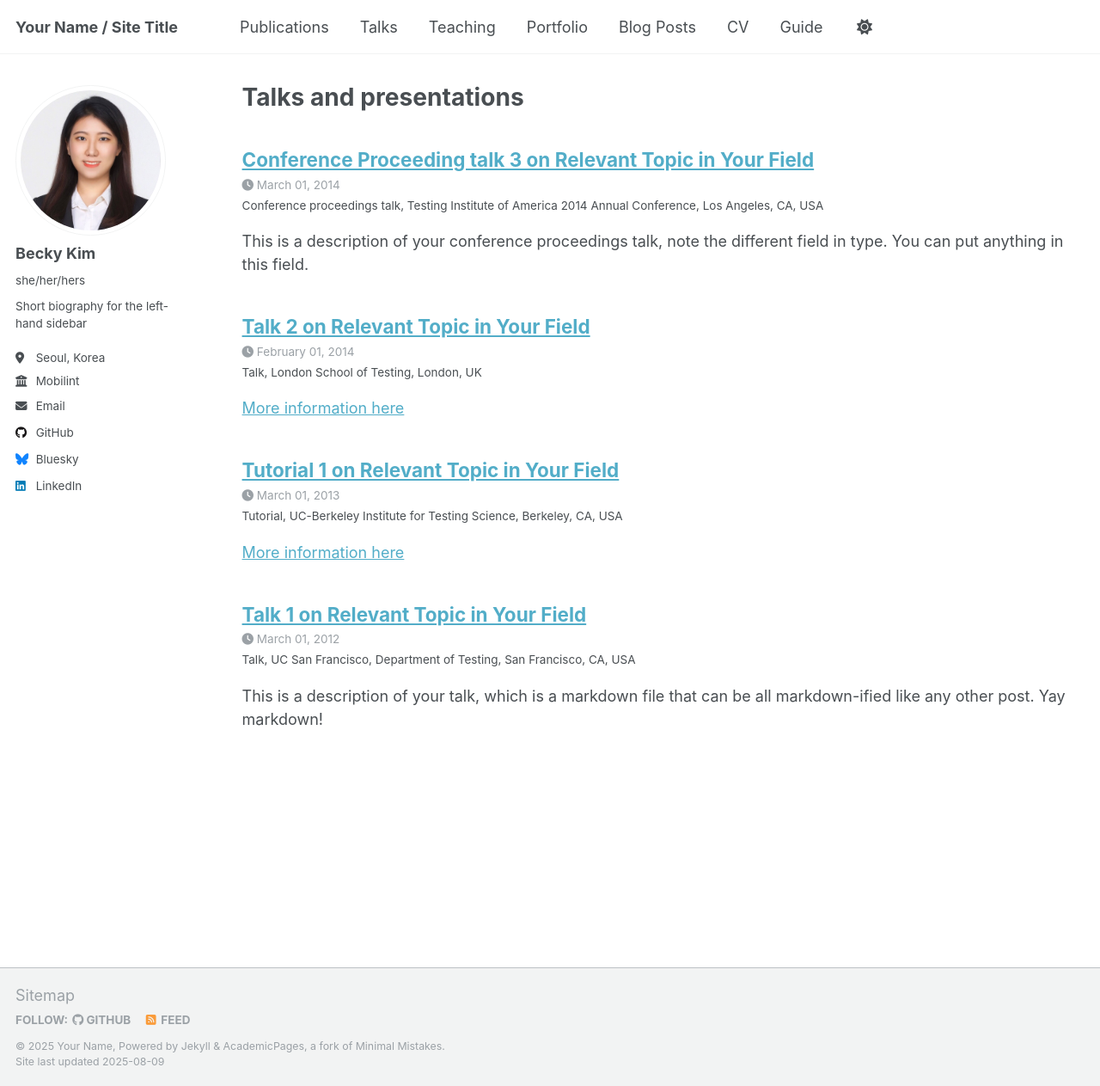
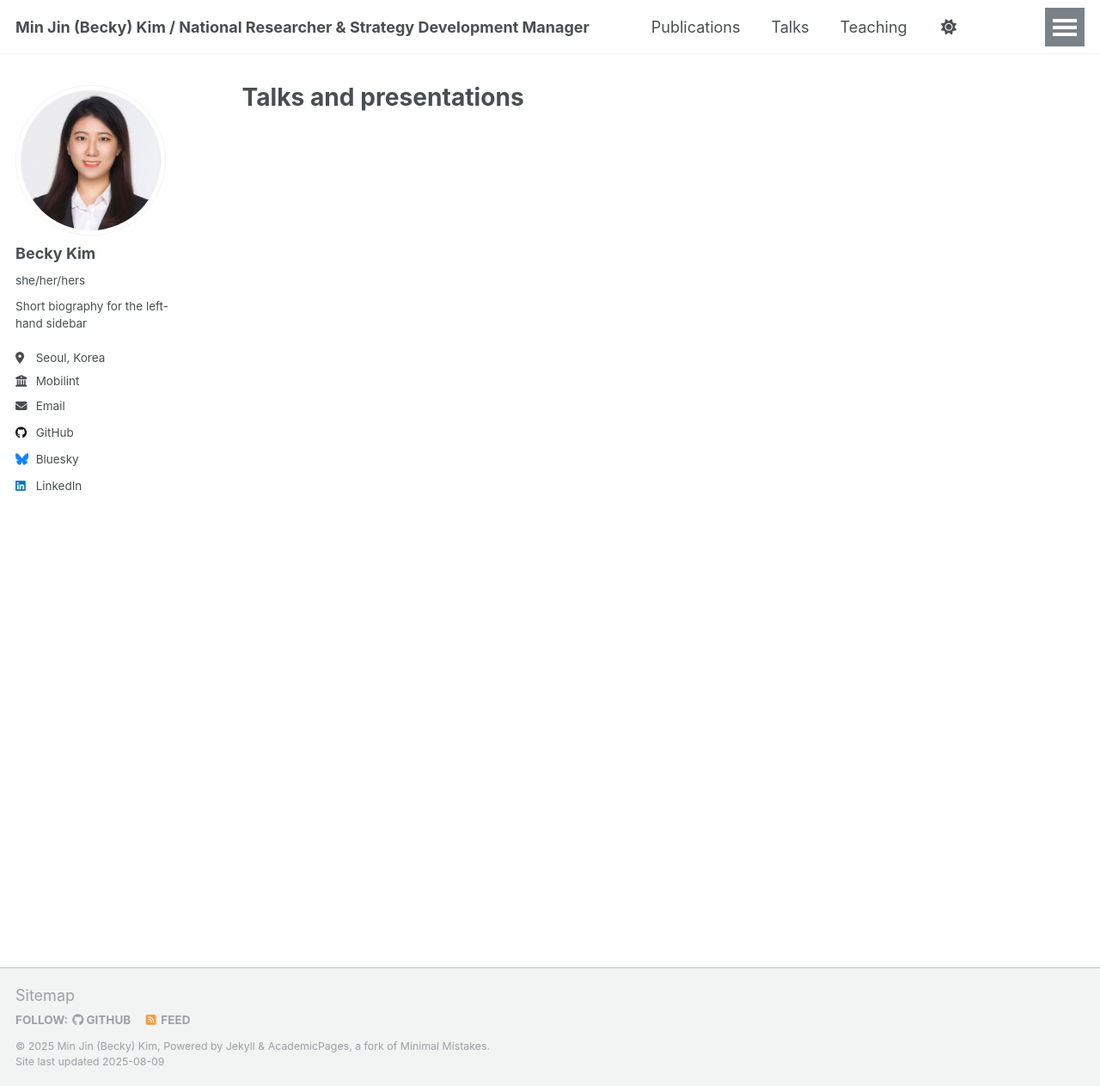
Before and after one commit to becky930/becky930.github.io, a Jekyll site: the page built from _pages/talks.html, in a window 1280 px wide and 1263 px high. Shown: the whole window at 86% size. Built offline with Jekyll 4.4.1, drawn with Linux system fonts in a browser that asks for light colours; a script that is not in the unit is left out; part of the change alters nothing that is shown.

Commit message:
Update _config.yml
excluded publications and talks

```diff
--- a/_config.yml
+++ b/_config.yml
@@ -9,9 +9,9 @@
 # Basic Site Settings
 locale                   : "en-US"
 site_theme               : "default"
-title                    : "Your Name / Site Title"
+title                    : "Min Jin (Becky) Kim / National Researcher & Strategy Development Manager"
 title_separator          : "-"
-name                     : &name "Your Name"
+name                     : &name "Min Jin (Becky) Kim"
 description              : &description "personal description"
 url                      : https://academicpages.github.io # the base hostname & protocol for your site e.g. "https://[your GitHub username].github.io" or if you already have some other page hosted on Github then use "https://[your GitHub username].github.io/[Your Repo Name]"
 baseurl                  : "" # the subpath of your site, e.g. "/blog"
@@ -220,13 +220,7 @@ collections:
   teaching:
     output: true
     permalink: /:collection/:path/
-  publications:
-    output: true
-    permalink: /:collection/:path/
   portfolio:
-    output: true
-    permalink: /:collection/:path/
-  talks:
     output: true
     permalink: /:collection/:path/
 
@@ -260,15 +254,6 @@ defaults:
       author_profile: true
       share: true
       comments: true
-  # _publications
-  - scope:
-      path: ""
-      type: publications
-    values:
-      layout: single
-      author_profile: true
-      share: true
-      comments: true
   # _portfolio
   - scope:
       path: ""
@@ -278,15 +263,6 @@ defaults:
       author_profile: true
       share: true
       comment: true
-  # _talks
-  - scope:
-      path: ""
-      type: talks
-    values:
-      layout: talk
-      author_profile: true
-      share: true
-
 
 # Sass/SCSS
 sass:
```
